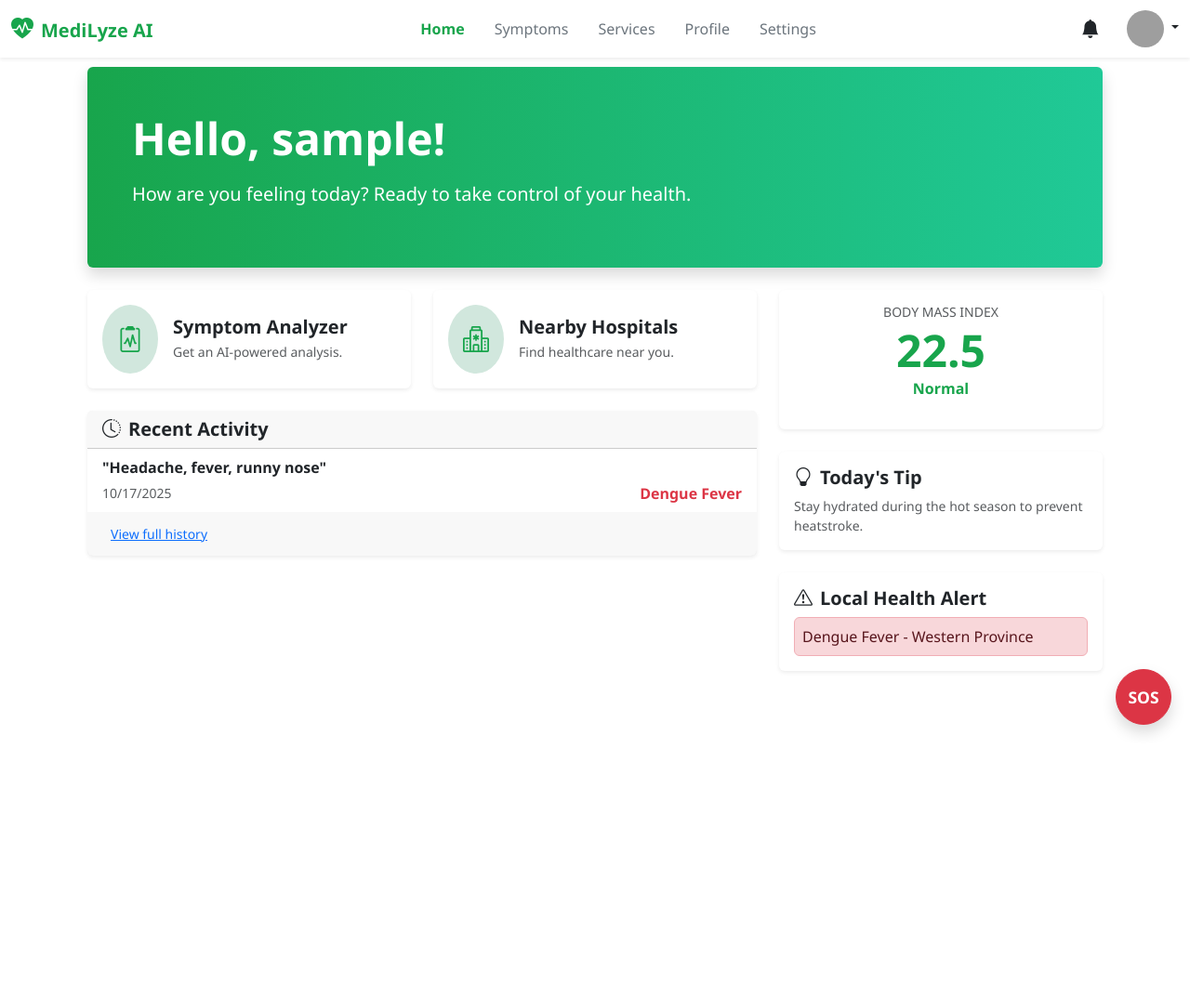
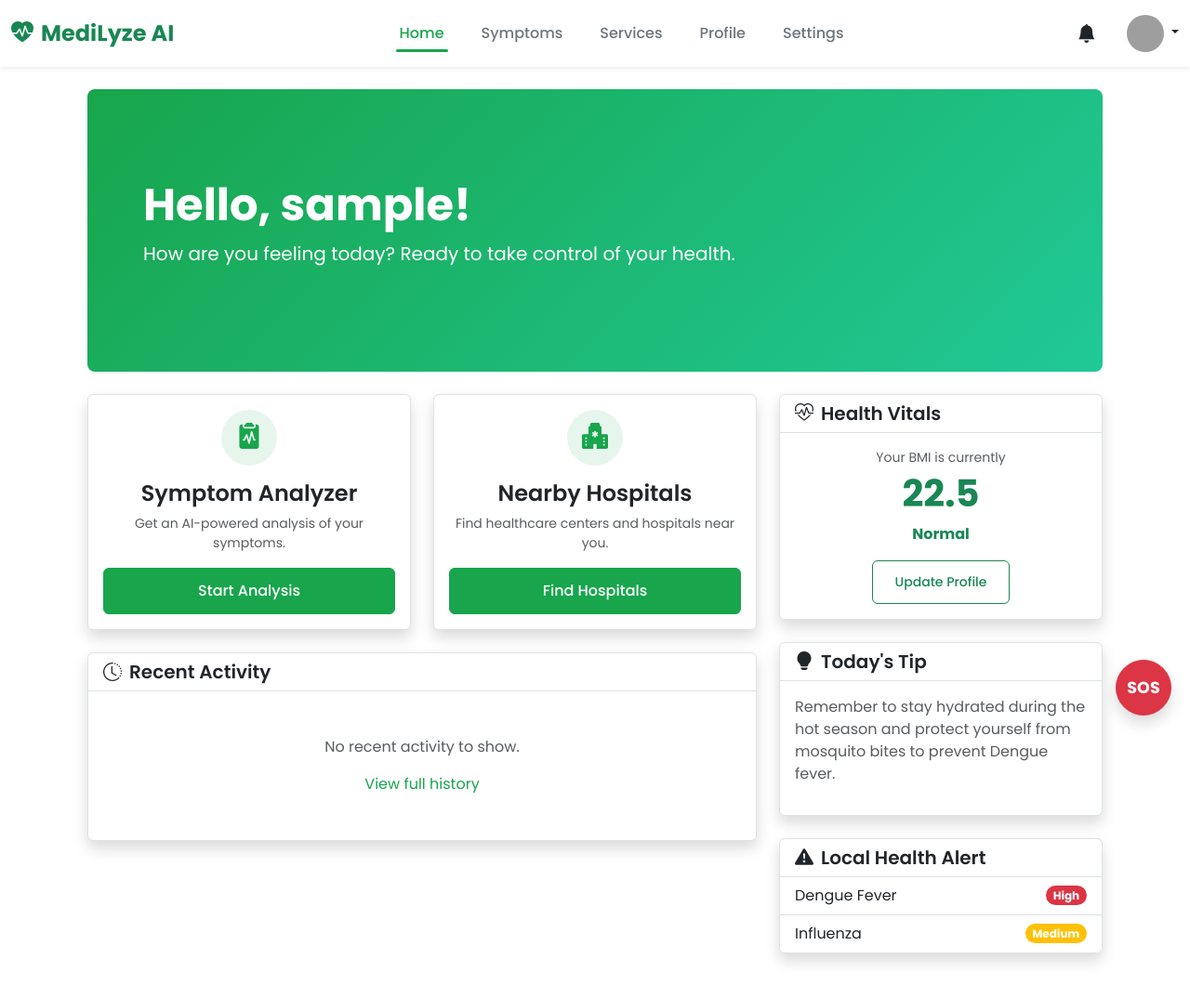
Before and after one commit to rihaabrif/MediLyze-AI, a PHP site: page / in a window 1280 px wide. Shown: the whole page at 93% size. Before the commit the page ends 790 px from the top, so only its background shows below. Run offline with PHP 8.4, Linux system fonts and the light colour scheme; the visitor is signed in with stand-in values (Sample User, id 1); grey boxes are pictures that could not be loaded.

Commit message:
design changes

```diff
--- a/assets/css/style.css
+++ b/assets/css/style.css
@@ -1,32 +1,81 @@
-/* Custom Styles for MediLyze AI */
+/*
+* MediLyze AI - Custom Theme
+* Version: 2.0
+* Description: A modern, clean theme built on Bootstrap 5.
+*/
+
+/* --- 1. FONTS & ROOT VARIABLES --- */
+@import url('https://fonts.googleapis.com/css2?family=Poppins:wght@400;500;600;700&display=swap');
 
 :root {
     --primary-color: #18A54C;
     --primary-color-dark: #14863D;
     --primary-color-light: #20c997;
-    --bs-body-bg: #f8f9fa;
+    --secondary-color: #6c757d;
+    --bs-body-bg: #f7f9fc;
+    --card-bg-light: #ffffff;
+    --text-color-light: #212529;
+    --text-muted-light: #6c757d;
+    --border-color-light: #dee2e6;
+    --font-family-sans-serif: 'Poppins', sans-serif;
+    --bs-border-radius: 0.5rem;
+    --bs-border-radius-lg: 0.75rem;
+    --bs-box-shadow: 0 0.5rem 1rem rgba(0, 0, 0, 0.05);
+    --bs-box-shadow-sm: 0 0.125rem 0.25rem rgba(0, 0, 0, 0.04);
 }
 
+/* --- 2. GLOBAL & TYPOGRAPHY STYLES --- */
 body {
     background-color: var(--bs-body-bg);
+    font-family: var(--font-family-sans-serif);
     padding-bottom: 80px; /* Space for mobile nav */
-    font-family: 'Segoe UI', 'Roboto', 'Helvetica Neue', Arial, sans-serif;
 }
 
 @media (min-width: 992px) {
     body { padding-bottom: 0; }
 }
 
-/* --- THEME CUSTOMIZATION --- */
 a {
     color: var(--primary-color);
     text-decoration: none;
+    transition: color 0.2s ease-in-out;
 }
 a:hover {
     color: var(--primary-color-dark);
-    text-decoration: underline;
+    text-decoration: none;
 }
 
+h1, h2, h3, h4, h5, h6 {
+    font-weight: 600;
+}
+
+/* --- 3. BOOTSTRAP COMPONENT OVERRIDES --- */
+
+/* Cards */
+.card {
+    border: 1px solid var(--border-color-light);
+    background-color: var(--card-bg-light);
+    box-shadow: var(--bs-box-shadow);
+    transition: transform 0.2s ease-in-out, box-shadow 0.2s ease-in-out;
+}
+.card:hover {
+     transform: translateY(-3px);
+     box-shadow: 0 0.5rem 1.5rem rgba(0, 0, 0, 0.08);
+}
+.card-header {
+    background-color: transparent;
+    border-bottom: 1px solid var(--border-color-light);
+    font-weight: 600;
+}
+
+
+/* Buttons */
+.btn {
+    font-weight: 500;
+    padding: 0.75rem 1.5rem;
+    border-radius: var(--bs-border-radius);
+    transition: all 0.2s ease-in-out;
+}
 .btn-success {
     background-color: var(--primary-color);
     border-color: var(--primary-color);
@@ -34,138 +83,156 @@ a:hover {
 .btn-success:hover {
     background-color: var(--primary-color-dark);
     border-color: var(--primary-color-dark);
+    transform: translateY(-2px);
+    box-shadow: 0 4px 8px rgba(0,0,0,0.1);
 }
 
-.form-control:focus, .form-check-input:focus {
-    border-color: #18a54c80;
-    box-shadow: 0 0 0 0.25rem #18a54c40;
+/* Forms */
+.form-control, .form-select {
+    background-color: var(--body-bg-light);
+    border: 1px solid var(--border-color-light);
+    padding: 0.75rem 1rem;
+    transition: border-color 0.2s ease, box-shadow 0.2s ease;
+}
+.form-control:focus, .form-select:focus, .form-check-input:focus {
+    background-color: var(--card-bg-light);
+    border-color: var(--primary-color);
+    box-shadow: 0 0 0 0.25rem rgba(24, 165, 76, 0.25);
 }
 .form-check-input:checked {
     background-color: var(--primary-color);
     border-color: var(--primary-color);
 }
 
-.text-success { color: var(--primary-color) !important; }
 
-/* --- NAVIGATION --- */
-.navbar { background-color: #fff; }
-.navbar-brand i { font-size: 1.5rem; }
-
-/* Desktop Nav */
+/* --- 4. NAVIGATION --- */
+/* Top Navbar */
+.navbar {
+    background-color: var(--card-bg-light);
+    box-shadow: var(--bs-box-shadow-sm);
+}
+.navbar-brand { font-size: 1.5rem; }
 .navbar-nav .nav-link {
     font-weight: 500;
-    color: #6c757d;
+    color: var(--text-muted-light);
+    position: relative;
+    padding-bottom: 0.5rem;
 }
-.navbar-nav .nav-link.active,
-.navbar-nav .nav-link:hover {
+.navbar-nav .nav-link.active, .navbar-nav .nav-link:hover {
     color: var(--primary-color);
 }
-.navbar-nav .nav-link.active {
-    font-weight: 700;
+.navbar-nav .nav-link.active::after {
+    content: '';
+    position: absolute;
+    bottom: 0;
+    left: 0.75rem;
+    right: 0.75rem;
+    height: 3px;
+    background-color: var(--primary-color);
+    border-radius: 3px;
 }
 
-/* Mobile Nav */
-.fixed-bottom { background-color: #fff; }
-.fixed-bottom .nav-link {
-    color: #6c757d;
+/* Mobile Bottom Nav */
+.mobile-nav {
+    background-color: var(--card-bg-light);
+    box-shadow: 0 -4px 10px rgba(0,0,0,0.05);
 }
-.fixed-bottom .nav-link.active {
-    color: var(--primary-color);
+.mobile-nav .nav-link { color: var(--text-muted-light); }
+.mobile-nav .nav-link.active { color: var(--primary-color); }
+.mobile-nav .nav-link small { font-size: 0.7rem; font-weight: 500; }
+
+/* --- 5. CUSTOM COMPONENTS --- */
+.hero-gradient {
+    background: linear-gradient(135deg, var(--primary-color), var(--primary-color-light));
+    border-radius: var(--bs-border-radius-lg);
 }
-.fixed-bottom .nav-link small { font-size: 0.75rem; }
-
-/* --- COMPONENTS --- */
-.card { border: none; }
-.hero-gradient { background: linear-gradient(90deg, #18A54C, #20c997); }
-.lift { transition: transform 0.2s ease-in-out, box-shadow 0.2s ease-in-out; }
-.lift:hover { transform: translateY(-5px); box-shadow: 0 .5rem 1rem rgba(0,0,0,.15)!important; }
-
-/* Circular Icons */
 .icon-circle {
     display: inline-flex;
     align-items: center;
     justify-content: center;
-    width: 50px;
-    height: 50px;
+    width: 60px;
+    height: 60px;
     border-radius: 50%;
+    background-color: rgba(24, 165, 76, 0.1);
+    color: var(--primary-color);
+    font-size: 1.75rem;
 }
-.bg-success-subtle {
-    background-color: #d1e7dd !important;
+#sos-button {
+    width: 60px; height: 60px; bottom: 100px; right: 20px;
+    background-color: #dc3545;
+    box-shadow: 0 4px 12px rgba(220, 53, 69, 0.4);
+}
+@media (min-width: 992px) { #sos-button { bottom: 30px; } }
+
+/* Profile Picture */
+.profile-picture-container { position: relative; cursor: pointer; }
+.profile-picture-container img {
+    border: 4px solid var(--card-bg-light);
+    box-shadow: var(--bs-box-shadow);
+}
+.profile-picture-container .overlay {
+    position: absolute; top: 0; left: 0; right: 0; bottom: 0;
+    background-color: rgba(0, 0, 0, 0.6); color: white;
+    display: flex; align-items: center; justify-content: center;
+    opacity: 0; transition: opacity 0.2s ease-in-out; border-radius: 50%;
+}
+.profile-picture-container:hover .overlay { opacity: 1; }
+
+/* --- 6. DARK MODE --- */
+[data-bs-theme="dark"] {
+    --body-bg-dark: #121212;
+    --card-bg-dark: #1e1e1e;
+    --text-color-dark: #e0e0e0;
+    --text-muted-dark: #8e8e8e;
+    --border-color-dark: #333333;
+
+    --bs-body-bg: var(--body-bg-dark);
+    --bs-body-color: var(--text-color-dark);
+    --bs-tertiary-bg: #2a2a2a;
+    --bs-border-color: var(--border-color-dark);
 }
 
-/* SOS Button */
-#sos-button {
-    width: 60px;
-    height: 60px;
-    bottom: 90px;
-    right: 20px;
-    color: #fff !important;
-}
-@media (min-width: 992px) {
-    #sos-button { bottom: 20px; }
-}
-
-/* Profile Picture Upload Overlay */
-.profile-picture-container {
-    position: relative;
-    cursor: pointer;
-}
-.profile-picture-container .overlay {
-    position: absolute;
-    top: 0;
-    left: 0;
-    right: 0;
-    bottom: 0;
-    background-color: rgba(0, 0, 0, 0.5);
-    color: white;
-    display: flex;
-    align-items: center;
-    justify-content: center;
-    opacity: 0;
-    transition: opacity 0.2s ease-in-out;
-    border-radius: 50%;
-}
-.profile-picture-container:hover .overlay {
-    opacity: 1;
-}
-
-/* --- DARK MODE STYLES --- */
-[data-bs-theme="dark"] {
-    --bs-body-bg: #1a1a1a !important;
-    --bs-body-color: #dee2e6;
-    --bs-tertiary-bg: #2c2c2c;
-    --bs-border-color: #444;
-}
-
-[data-bs-theme="dark"] .navbar,
-[data-bs-theme="dark"] .card,
-[data-bs-theme="dark"] .list-group-item,
-[data-bs-theme="dark"] .dropdown-menu,
-[data-bs-theme="dark"] .fixed-bottom {
-    background-color: #242424 !important;
+[data-bs-theme="dark"] body {
+    background-color: var(--bs-body-bg) !important;
 }
 
 [data-bs-theme="dark"] a { color: var(--primary-color-light); }
-[data-bs-theme="dark"] a:hover { color: #fff; }
+[data-bs-theme="dark"] a:hover { color: #ffffff; }
 
+[data-bs-theme="dark"] .card,
+[data-bs-theme="dark"] .navbar,
+[data-bs-theme="dark"] .mobile-nav,
+[data-bs-theme="dark"] .list-group-item,
+[data-bs-theme="dark"] .dropdown-menu {
+    background-color: var(--card-bg-dark) !important;
+    border-color: var(--border-color-dark);
+}
+
+[data-bs-theme="dark"] .text-muted { color: var(--text-muted-dark) !important; }
 [data-bs-theme="dark"] .text-success { color: var(--primary-color-light) !important; }
-[data-bs-theme="dark"] .text-muted { color: #888 !important; }
 
 [data-bs-theme="dark"] .navbar-nav .nav-link,
-[data-bs-theme="dark"] .fixed-bottom .nav-link {
-    color: #aaa;
+[data-bs-theme="dark"] .mobile-nav .nav-link {
+    color: var(--text-muted-dark);
 }
 [data-bs-theme="dark"] .navbar-nav .nav-link.active,
 [data-bs-theme="dark"] .navbar-nav .nav-link:hover,
-[data-bs-theme="dark"] .fixed-bottom .nav-link.active {
+[data-bs-theme="dark"] .mobile-nav .nav-link.active {
     color: var(--primary-color-light);
 }
-
-[data-bs-theme="dark"] .bg-success-subtle {
-     background-color: rgba(32, 201, 151, 0.15) !important;
-     color: var(--primary-color-light) !important;
+[data-bs-theme="dark"] .navbar-nav .nav-link.active::after {
+    background-color: var(--primary-color-light);
 }
 
-[data-bs-theme="dark"] .dropdown-item:hover {
-    background-color: var(--bs-tertiary-bg);
+[data-bs-theme="dark"] .icon-circle {
+     background-color: rgba(32, 201, 151, 0.15);
+     color: var(--primary-color-light);
 }
+[data-bs-theme="dark"] .form-control, [data-bs-theme="dark"] .form-select {
+    background-color: #2a2a2a;
+    border-color: var(--border-color-dark);
+    color: var(--text-color-dark);
+}
+[data-bs-theme="dark"] .form-control:focus, [data-bs-theme="dark"] .form-select:focus {
+     background-color: var(--card-bg-dark);
+}
--- a/includes/header.php
+++ b/includes/header.php
@@ -35,13 +35,16 @@ $nav_items = [
     <title>MediLyze AI</title>
     <link href="https://cdn.jsdelivr.net/npm/bootstrap@5.3.3/dist/css/bootstrap.min.css" rel="stylesheet">
     <link rel="stylesheet" href="https://cdn.jsdelivr.net/npm/bootstrap-icons@1.11.3/font/bootstrap-icons.min.css">
+    <link rel="preconnect" href="https://fonts.googleapis.com">
+    <link rel="preconnect" href="https://fonts.gstatic.com" crossorigin>
+    <link href="https://fonts.googleapis.com/css2?family=Poppins:wght@400;500;600;700&display=swap" rel="stylesheet">
     <link rel="stylesheet" href="assets/css/style.css">
 </head>
 <body data-bs-theme="<?= htmlspecialchars($_SESSION['theme'] ?? 'light') ?>">
 
     <?php if(isset($_SESSION["loggedin"]) && $_SESSION["loggedin"] === true): ?>
     <!-- Top Navigation Bar -->
-    <header class="navbar navbar-expand-lg fixed-top shadow-sm">
+    <header class="navbar navbar-expand-lg fixed-top">
         <div class="container-fluid">
             <a class="navbar-brand fw-bold text-success" href="index.php">
                 <i class="bi bi-heart-pulse-fill me-2"></i>MediLyze AI
@@ -52,7 +55,7 @@ $nav_items = [
                 <ul class="navbar-nav">
                     <?php foreach ($nav_items as $url => $item): ?>
                         <li class="nav-item">
-                            <a class="nav-link px-3 <?= ($current_page == $url) ? 'active' : '' ?>" href="<?= $url ?>"><?= $item['text'] ?></a>
+                            <a class="nav-link px-3 mx-1 <?= ($current_page == $url) ? 'active' : '' ?>" href="<?= $url ?>"><?= $item['text'] ?></a>
                         </li>
                     <?php endforeach; ?>
                 </ul>
@@ -63,13 +66,15 @@ $nav_items = [
                     <button class="btn rounded-circle position-relative" type="button" data-bs-toggle="dropdown">
                         <i class="bi bi-bell-fill fs-5"></i>
                     </button>
-                    <!-- Notification dropdown content here -->
+                    <div class="dropdown-menu dropdown-menu-end p-2 shadow border-0" style="width: 300px;">
+                       <p class="text-center text-muted small my-2">No new notifications.</p>
+                    </div>
                 </div>
                 <div class="dropdown">
-                    <a href="#" class="d-block link-dark text-decoration-none dropdown-toggle ms-3" data-bs-toggle="dropdown">
+                    <a href="#" class="d-block link-dark text-decoration-none dropdown-toggle ms-2" data-bs-toggle="dropdown">
                         <img src="<?= htmlspecialchars($_SESSION['user_picture'] ?? 'assets/images/default_avatar.png') ?>" alt="User" width="40" height="40" class="rounded-circle" style="object-fit:cover;">
                     </a>
-                    <ul class="dropdown-menu dropdown-menu-end text-small shadow">
+                    <ul class="dropdown-menu dropdown-menu-end text-small shadow border-0">
                         <li><a class="dropdown-item" href="profile.php"><i class="bi bi-person-circle me-2"></i>Profile</a></li>
                         <li><a class="dropdown-item" href="settings.php"><i class="bi bi-gear-fill me-2"></i>Settings</a></li>
                         <li><hr class="dropdown-divider"></li>
@@ -81,4 +86,4 @@ $nav_items = [
     </header>
     <?php endif; ?>
 
-    <main class="container py-5 mt-4">
+    <main class="container py-5 mt-5">
--- a/index.php
+++ b/index.php
@@ -1,81 +1,79 @@
-<?php
-// The header includes the session start and login check.
-include 'includes/header.php';
-?>
+<?php include 'includes/header.php'; ?>
 
 <div class="container-fluid">
     <!-- Hero Section -->
-    <div class="p-4 p-md-5 mb-4 text-white rounded hero-gradient shadow">
-        <div class="col-md-8 px-0">
+    <div class="p-5 mb-4 rounded-3 text-white hero-gradient">
+        <div class="container-fluid py-5">
             <h1 class="display-5 fw-bold">Hello, <?= htmlspecialchars(explode(' ', $_SESSION['user_name'])[0]) ?>!</h1>
-            <p class="lead my-3">How are you feeling today? Ready to take control of your health.</p>
+            <p class="col-md-8 fs-5">How are you feeling today? Ready to take control of your health.</p>
         </div>
     </div>
 
     <div class="row g-4">
-        <!-- Main Content Column -->
+        <!-- Left Column: Actions & History -->
         <div class="col-lg-8">
-            <div class="vstack gap-4">
-                <div class="row g-4">
-                    <div class="col-md-6">
-                        <a href="symptoms.php" class="card text-decoration-none shadow-sm h-100 lift">
-                            <div class="card-body d-flex align-items-center">
-                                <div class="bg-success-subtle text-success p-3 rounded-circle me-3"><i class="bi bi-clipboard2-pulse fs-3"></i></div>
-                                <div>
-                                    <h5 class="card-title fw-bold mb-1">Symptom Analyzer</h5>
-                                    <p class="card-text small text-muted">Get an AI-powered analysis.</p>
-                                </div>
-                            </div>
-                        </a>
-                    </div>
-                    <div class="col-md-6">
-                        <a href="services.php" class="card text-decoration-none shadow-sm h-100 lift">
-                            <div class="card-body d-flex align-items-center">
-                                <div class="bg-success-subtle text-success p-3 rounded-circle me-3"><i class="bi bi-hospital fs-3"></i></div>
-                                <div>
-                                    <h5 class="card-title fw-bold mb-1">Nearby Hospitals</h5>
-                                    <p class="card-text small text-muted">Find healthcare near you.</p>
-                                </div>
-                            </div>
-                        </a>
+            <div class="row g-4">
+                <div class="col-md-6">
+                    <div class="card h-100 p-3 text-center lift">
+                       <div class="icon-circle mx-auto mb-3">
+                           <i class="bi bi-clipboard2-pulse-fill"></i>
+                       </div>
+                        <h4 class="card-title">Symptom Analyzer</h4>
+                        <p class="card-text text-muted small">Get an AI-powered analysis of your symptoms.</p>
+                        <a href="symptoms.php" class="btn btn-success mt-auto">Start Analysis</a>
                     </div>
                 </div>
-                <div class="card shadow-sm">
-                    <div class="card-header"><h5 class="mb-0 fw-bold"><i class="bi bi-clock-history me-2"></i>Recent Activity</h5></div>
-                    <div class="list-group list-group-flush">
-                        <div class="list-group-item">
-                            <p class="fw-semibold mb-1">"Headache, fever, runny nose"</p>
-                            <div class="d-flex justify-content-between align-items-center">
-                                <small class="text-muted">10/17/2025</small>
-                                <span class="fw-bold text-danger">Dengue Fever</span>
-                            </div>
+                <div class="col-md-6">
+                    <div class="card h-100 p-3 text-center lift">
+                        <div class="icon-circle mx-auto mb-3">
+                            <i class="bi bi-hospital-fill"></i>
+                        </div>
+                        <h4 class="card-title">Nearby Hospitals</h4>
+                        <p class="card-text text-muted small">Find healthcare centers and hospitals near you.</p>
+                        <a href="services.php" class="btn btn-success mt-auto">Find Hospitals</a>
+                    </div>
+                </div>
+                <div class="col-12">
+                     <div class="card">
+                        <div class="card-header"><h5 class="mb-0"><i class="bi bi-clock-history me-2"></i>Recent Activity</h5></div>
+                        <div class="card-body text-center text-muted p-5">
+                            <p>No recent activity to show.</p>
+                            <a href="profile.php">View full history</a>
                         </div>
                     </div>
-                    <div class="card-footer"><a href="profile.php" class="btn btn-link btn-sm">View full history</a></div>
                 </div>
             </div>
         </div>
 
-        <!-- Sidebar Column -->
+        <!-- Right Column: Vitals & Alerts -->
         <div class="col-lg-4">
-            <div class="vstack gap-4">
-                <div class="card shadow-sm text-center">
-                    <div class="card-body">
-                        <h6 class="text-muted small mb-1">BODY MASS INDEX</h6>
-                        <p class="display-5 fw-bold text-success mb-0">22.5</p>
-                        <p class="fw-semibold text-success">Normal</p>
+            <div class="d-flex flex-column gap-4">
+                <div class="card">
+                    <div class="card-header"><h5 class="mb-0"><i class="bi bi-heart-pulse me-2"></i>Health Vitals</h5></div>
+                    <div class="card-body text-center">
+                        <p class="text-muted small mb-1">Your BMI is currently</p>
+                        <p class="h1 fw-bold text-success">22.5</p>
+                        <p class="fw-bold text-success">Normal</p>
+                        <a href="profile.php" class="btn btn-sm btn-outline-success">Update Profile</a>
                     </div>
                 </div>
-                <div class="card shadow-sm">
+                <div class="card">
+                    <div class="card-header"><h5 class="mb-0"><i class="bi bi-lightbulb-fill me-2"></i>Today's Tip</h5></div>
                     <div class="card-body">
-                        <h5 class="card-title fw-bold mb-2"><i class="bi bi-lightbulb me-2"></i>Today's Tip</h5>
-                        <p class="card-text small text-muted">Stay hydrated during the hot season to prevent heatstroke.</p>
+                        <p class="text-muted">Remember to stay hydrated during the hot season and protect yourself from mosquito bites to prevent Dengue fever.</p>
                     </div>
                 </div>
-                <div class="card shadow-sm">
-                    <div class="card-body">
-                        <h5 class="card-title fw-bold mb-2"><i class="bi bi-exclamation-triangle me-2"></i>Local Health Alert</h5>
-                        <div class="alert alert-danger p-2 mb-0">Dengue Fever - Western Province</div>
+                 <div class="card">
+                    <div class="card-header"><h5 class="mb-0"><i class="bi bi-exclamation-triangle-fill me-2"></i>Local Health Alert</h5></div>
+                    <div class="list-group list-group-flush">
+                        <div class="list-group-item d-flex justify-content-between align-items-center">
+                            Dengue Fever
+                            <span class="badge bg-danger rounded-pill">High</span>
+                        </div>
+                         <div class="list-group-item d-flex justify-content-between align-items-center">
+                            Influenza
+                            <span class="badge bg-warning rounded-pill">Medium</span>
+                        </div>
                     </div>
                 </div>
             </div>
--- a/privacy.php
+++ b/privacy.php
@@ -2,7 +2,7 @@
 
 <div class="container-fluid">
     <div class="mb-4">
-        <a href="settings.php" class="text-decoration-none text-success fw-semibold">
+        <a href="#" class="text-decoration-none text-success fw-semibold" onclick="history.back();">
             <i class="bi bi-arrow-left me-2"></i>Back to Settings
         </a>
     </div>
--- a/terms.php
+++ b/terms.php
@@ -2,7 +2,7 @@
 
 <div class="container-fluid">
     <div class="mb-4">
-        <a href="settings.php" class="text-decoration-none text-success fw-semibold">
+        <a href="#" class="text-decoration-none text-success fw-semibold" onclick="history.back();">
             <i class="bi bi-arrow-left me-2"></i>Back to Settings
         </a>
     </div>
```
Also changed, not shown: login.php (+12 -15 lines), services.php (+4 -4 lines), uploads/profile_pictures/3-Rihaab.jpg.
